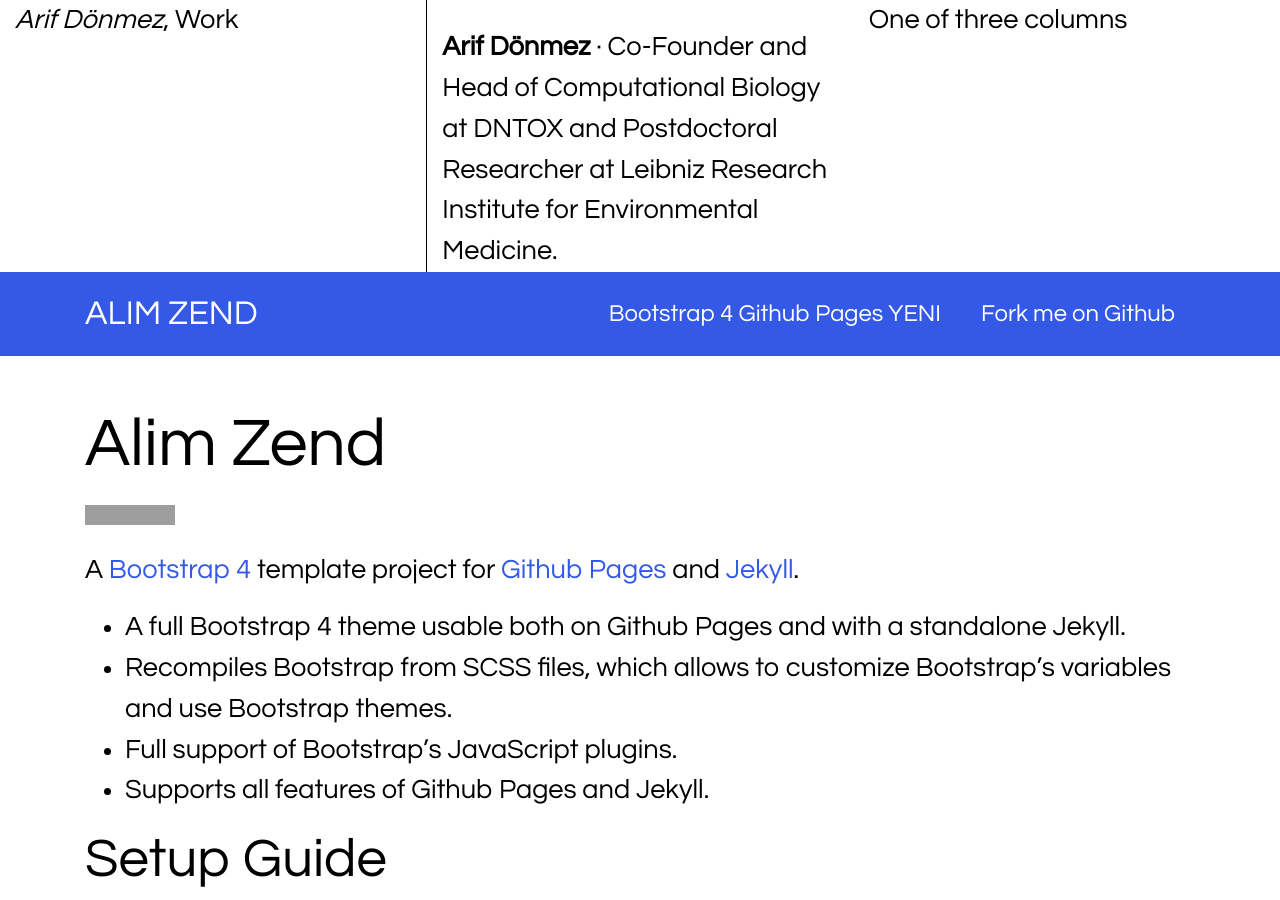
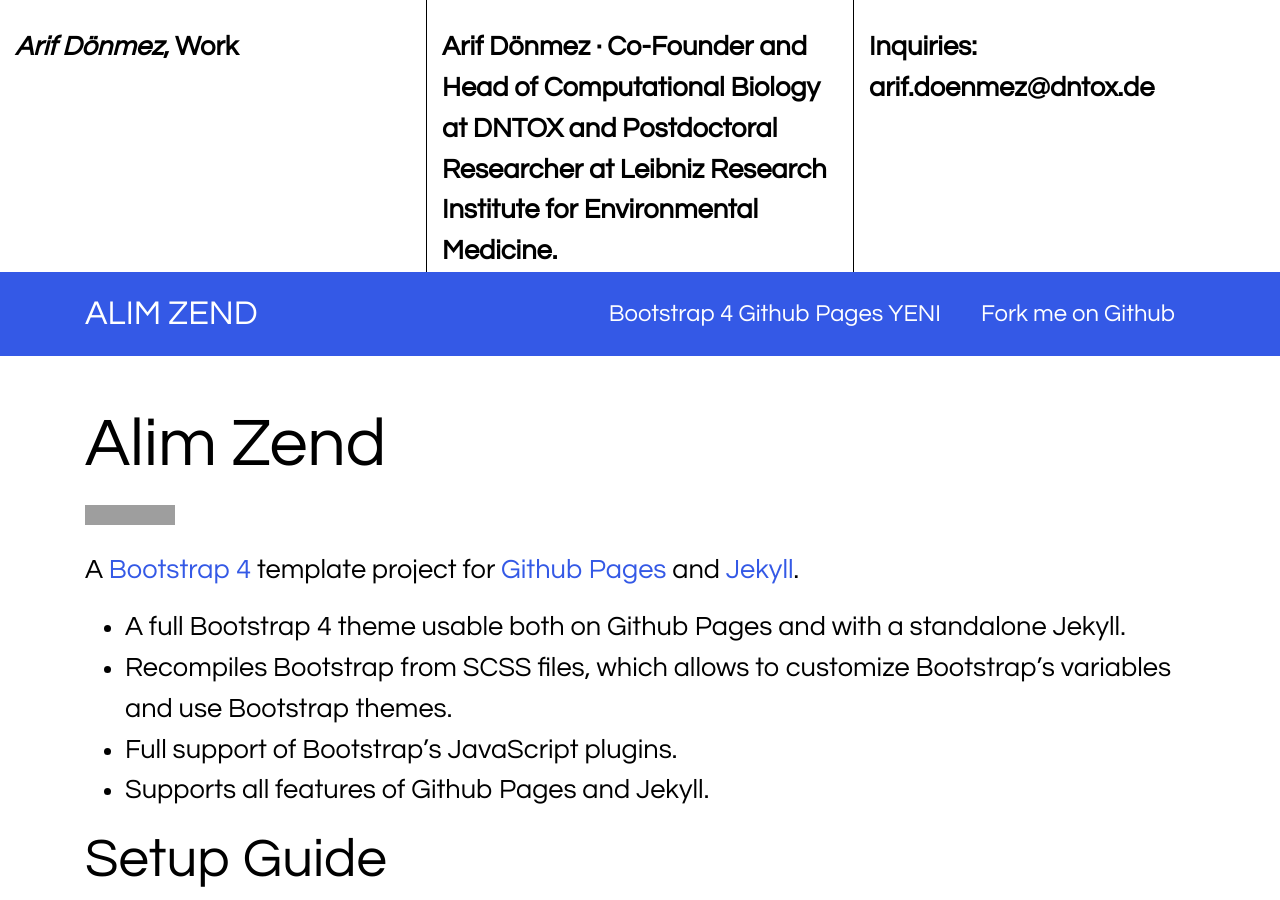
Before and after one commit to alim-zend/alim-zend.github.io, a Jekyll site: the page built from index.md, in a window 1280 px wide and 900 px high. Built offline with Jekyll 4.4.1, drawn with Linux system fonts in a browser that asks for light colours; grey boxes are pictures that could not be loaded.

Commit message:
Update header.html

```diff
--- a/_includes/header.html
+++ b/_includes/header.html
@@ -1,14 +1,14 @@
 <header>
   <div class="container-fluid">
     <div class="row">
-      <div class="col-sm">
+      <div class="col-sm" style="font-weight:bold;padding-top: 1em;">
           <i>Arif Dönmez</i>, Work
       </div>
-      <div class="col-sm" style="border-width: thin;border-left-style: solid;padding-top: 1em;">
+      <div class="col-sm" style="font-weight:bold;border-width: thin;border-left-style: solid;padding-top: 1em;">
         <b>Arif Dönmez</b> · Co-Founder and Head of Computational Biology at DNTOX and Postdoctoral Researcher at Leibniz Research Institute for Environmental Medicine.
       </div>
-      <div class="col-sm">
-        One of three columns
+      <div class="col-sm" style="font-weight:bold;border-width: thin;border-left-style: solid;padding-top: 1em;">
+        Inquiries: arif.doenmez@dntox.de
       </div>
     </div>
   </div>
```
